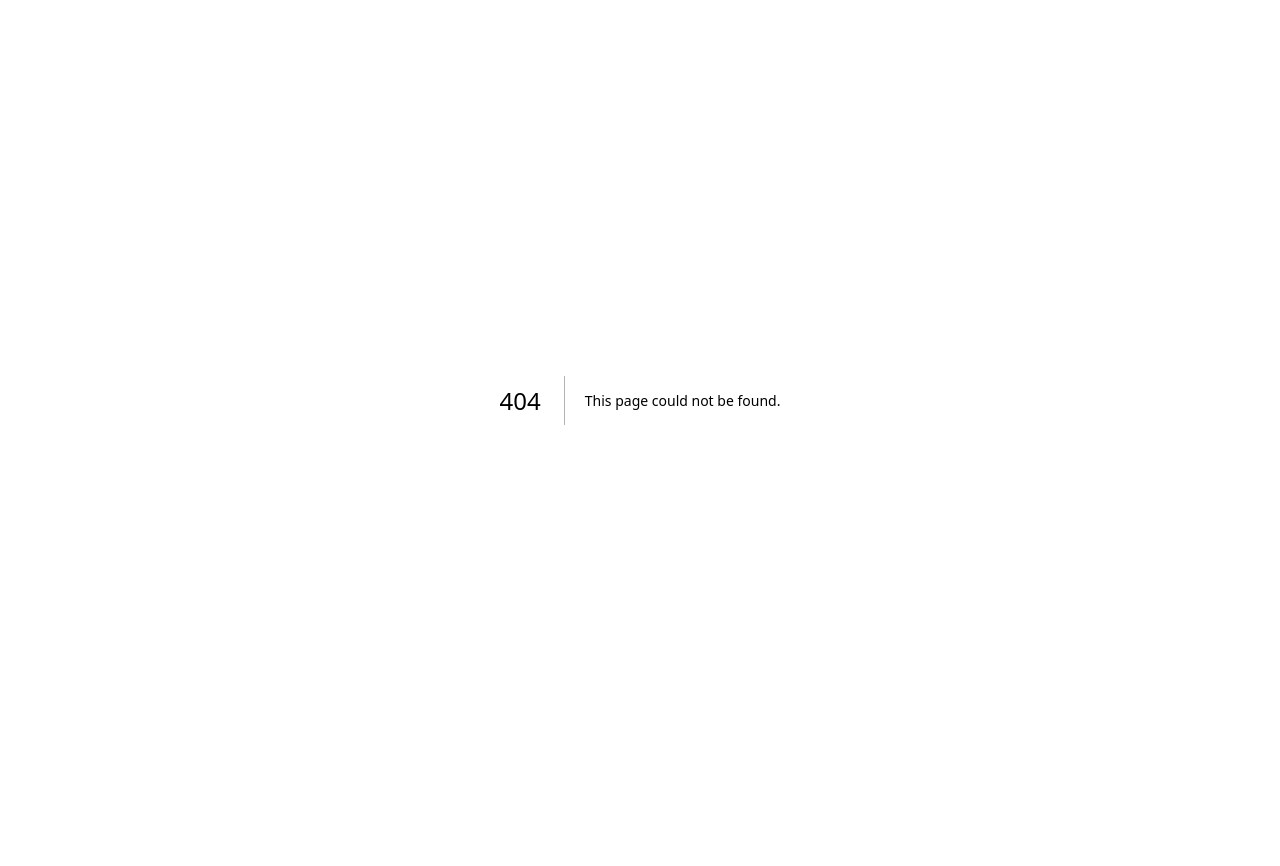
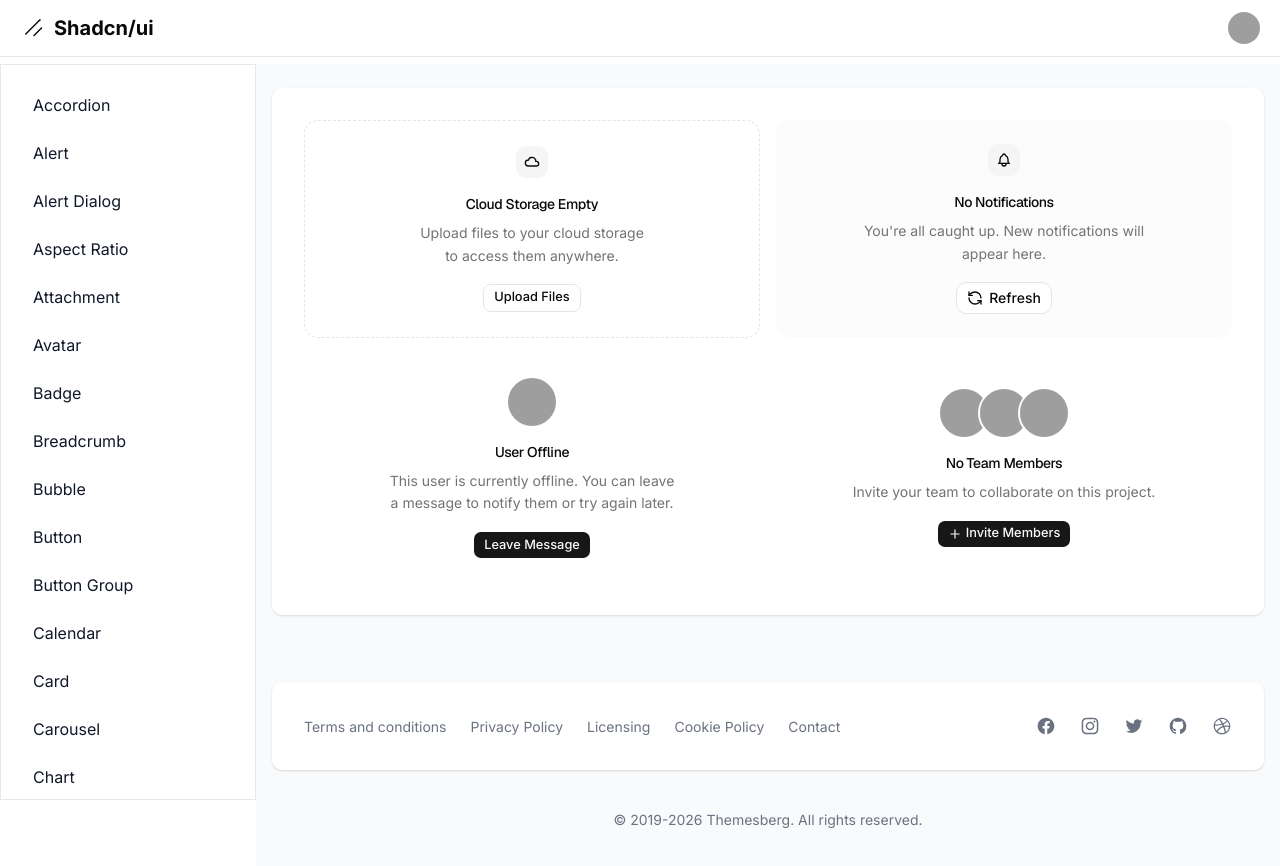
Before and after one commit to AndreDev12/shadcn-dashboard, a Next.js app: page /dashboard/empty in a window 1280 px wide. Before the commit this address had no page. Shown: the top 866 px of the page. Before the commit the page ends 800 px from the top, so only its background shows below. Built offline with nearby package versions, Linux system fonts and the light colour scheme; grey boxes are pictures that could not be loaded.

Commit message:
Components: Empty

```diff
--- /dev/null
+++ b/src/app/dashboard/empty/page.tsx
@@ -0,0 +1,118 @@
+import { IconCloud, IconBell } from '@tabler/icons-react';
+import { PlusIcon, RefreshCcwIcon } from 'lucide-react';
+
+import {
+  Button,
+  Empty,
+  EmptyHeader,
+  EmptyMedia,
+  EmptyTitle,
+  EmptyDescription,
+  EmptyContent,
+  Avatar,
+  AvatarFallback,
+  AvatarImage,
+} from '@/components/ui';
+
+export default function Page() {
+  return (
+    <div className="grid grid-cols-2 gap-4">
+      <Empty className="border border-dashed">
+        <EmptyHeader>
+          <EmptyMedia variant="icon">
+            <IconCloud />
+          </EmptyMedia>
+          <EmptyTitle>Cloud Storage Empty</EmptyTitle>
+          <EmptyDescription>
+            Upload files to your cloud storage to access them anywhere.
+          </EmptyDescription>
+        </EmptyHeader>
+        <EmptyContent>
+          <Button variant="outline" size="sm">
+            Upload Files
+          </Button>
+        </EmptyContent>
+      </Empty>
+
+      <Empty className="h-full bg-muted/30">
+        <EmptyHeader>
+          <EmptyMedia variant="icon">
+            <IconBell />
+          </EmptyMedia>
+          <EmptyTitle>No Notifications</EmptyTitle>
+          <EmptyDescription className="max-w-xs text-pretty">
+            You&apos;re all caught up. New notifications will appear here.
+          </EmptyDescription>
+        </EmptyHeader>
+        <EmptyContent>
+          <Button variant="outline">
+            <RefreshCcwIcon />
+            Refresh
+          </Button>
+        </EmptyContent>
+      </Empty>
+
+      <Empty>
+        <EmptyHeader>
+          <EmptyMedia variant="default">
+            <Avatar className="size-12">
+              <AvatarImage
+                src="https://github.com/shadcn.png"
+                className="grayscale"
+              />
+              <AvatarFallback>LR</AvatarFallback>
+            </Avatar>
+          </EmptyMedia>
+          <EmptyTitle>User Offline</EmptyTitle>
+          <EmptyDescription>
+            This user is currently offline. You can leave a message to notify
+            them or try again later.
+          </EmptyDescription>
+        </EmptyHeader>
+        <EmptyContent>
+          <Button size="sm">Leave Message</Button>
+        </EmptyContent>
+      </Empty>
+
+      <Empty>
+        <EmptyHeader>
+          <EmptyMedia>
+            <div className="flex -space-x-2 *:data-[slot=avatar]:size-12 *:data-[slot=avatar]:ring-2 *:data-[slot=avatar]:ring-background *:data-[slot=avatar]:grayscale">
+              <Avatar>
+                <AvatarImage
+                  src="https://github.com/shadcn.png"
+                  alt="@shadcn"
+                />
+                <AvatarFallback>CN</AvatarFallback>
+              </Avatar>
+              <Avatar>
+                <AvatarImage
+                  src="https://github.com/maxleiter.png"
+                  alt="@maxleiter"
+                />
+                <AvatarFallback>LR</AvatarFallback>
+              </Avatar>
+              <Avatar>
+                <AvatarImage
+                  src="https://github.com/evilrabbit.png"
+                  alt="@evilrabbit"
+                />
+                <AvatarFallback>ER</AvatarFallback>
+              </Avatar>
+            </div>
+          </EmptyMedia>
+          <EmptyTitle>No Team Members</EmptyTitle>
+          <EmptyDescription>
+            Invite your team to collaborate on this project.
+          </EmptyDescription>
+        </EmptyHeader>
+        <EmptyContent>
+          <Button size="sm">
+            <PlusIcon />
+            Invite Members
+          </Button>
+        </EmptyContent>
+      </Empty>
+    </div>
+  );
+}
--- a/src/app/dashboard/layout.tsx
+++ b/src/app/dashboard/layout.tsx
@@ -34,6 +34,7 @@
   { name: 'drawer with radix', href: 'drawer-with-radix' },
   { name: 'drawer with base ui', href: 'drawer-with-base-ui' },
   { name: 'dropdown menu', href: 'dropdown-menu' },
+  { name: 'empty', href: 'empty' },
 ].sort((a, b) => a.name.localeCompare(b.name));
 
 export default function DashboardLayout({
--- /dev/null
+++ b/src/components/ui/empty.tsx
@@ -0,0 +1,104 @@
+import { cva, type VariantProps } from 'class-variance-authority';
+
+import { cn } from '@/lib';
+
+function Empty({ className, ...props }: React.ComponentProps<'div'>) {
+  return (
+    <div
+      data-slot="empty"
+      className={cn(
+        'flex w-full min-w-0 flex-1 flex-col items-center justify-center gap-4 rounded-xl border-dashed p-6 text-center text-balance',
+        className,
+      )}
+      {...props}
+    />
+  );
+}
+
+function EmptyHeader({ className, ...props }: React.ComponentProps<'div'>) {
+  return (
+    <div
+      data-slot="empty-header"
+      className={cn('flex max-w-sm flex-col items-center gap-2', className)}
+      {...props}
+    />
+  );
+}
+
+const emptyMediaVariants = cva(
+  'mb-2 flex shrink-0 items-center justify-center [&_svg]:pointer-events-none [&_svg]:shrink-0',
+  {
+    variants: {
+      variant: {
+        default: 'bg-transparent',
+        icon: "flex size-8 shrink-0 items-center justify-center rounded-lg bg-muted text-foreground [&_svg:not([class*='size-'])]:size-4",
+      },
+    },
+    defaultVariants: {
+      variant: 'default',
+    },
+  },
+);
+
+function EmptyMedia({
+  className,
+  variant = 'default',
+  ...props
+}: React.ComponentProps<'div'> & VariantProps<typeof emptyMediaVariants>) {
+  return (
+    <div
+      data-slot="empty-icon"
+      data-variant={variant}
+      className={cn(emptyMediaVariants({ variant, className }))}
+      {...props}
+    />
+  );
+}
+
+function EmptyTitle({ className, ...props }: React.ComponentProps<'div'>) {
+  return (
+    <div
+      data-slot="empty-title"
+      className={cn(
+        'font-heading text-sm font-medium tracking-tight',
+        className,
+      )}
+      {...props}
+    />
+  );
+}
+
+function EmptyDescription({ className, ...props }: React.ComponentProps<'p'>) {
+  return (
+    <div
+      data-slot="empty-description"
+      className={cn(
+        'text-sm/relaxed text-muted-foreground [&>a]:underline [&>a]:underline-offset-4 [&>a:hover]:text-primary',
+        className,
+      )}
+      {...props}
+    />
+  );
+}
+
+function EmptyContent({ className, ...props }: React.ComponentProps<'div'>) {
+  return (
+    <div
+      data-slot="empty-content"
+      className={cn(
+        'flex w-full max-w-sm min-w-0 flex-col items-center gap-2.5 text-sm text-balance',
+        className,
+      )}
+      {...props}
+    />
+  );
+}
+
+export {
+  Empty,
+  EmptyHeader,
+  EmptyTitle,
+  EmptyDescription,
+  EmptyContent,
+  EmptyMedia,
+};
--- a/src/components/ui/index.ts
+++ b/src/components/ui/index.ts
@@ -35,4 +35,5 @@
 export * from './popover';
 export * from './direction';
 export * from './drawer-with-radix';
-export * from './drawer-with-base';
+// export * from './drawer-with-base';
+export * from './empty';
```
